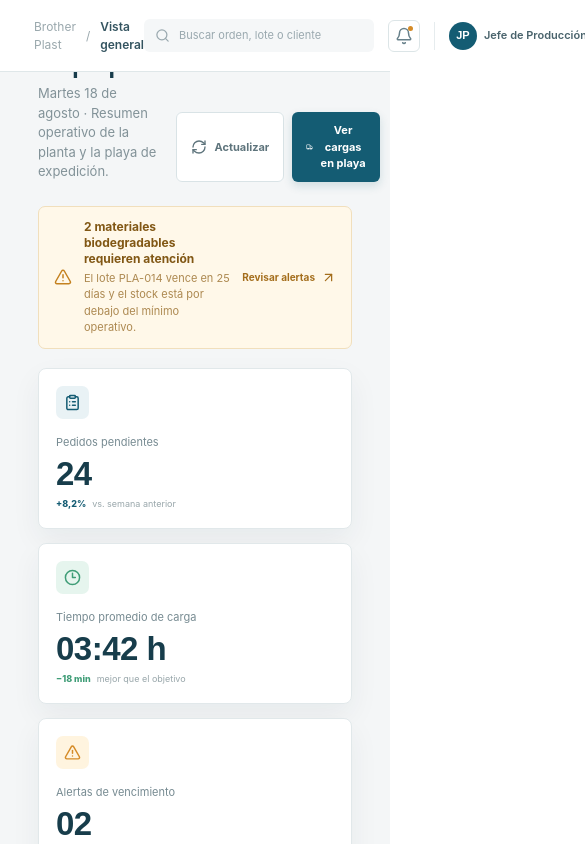
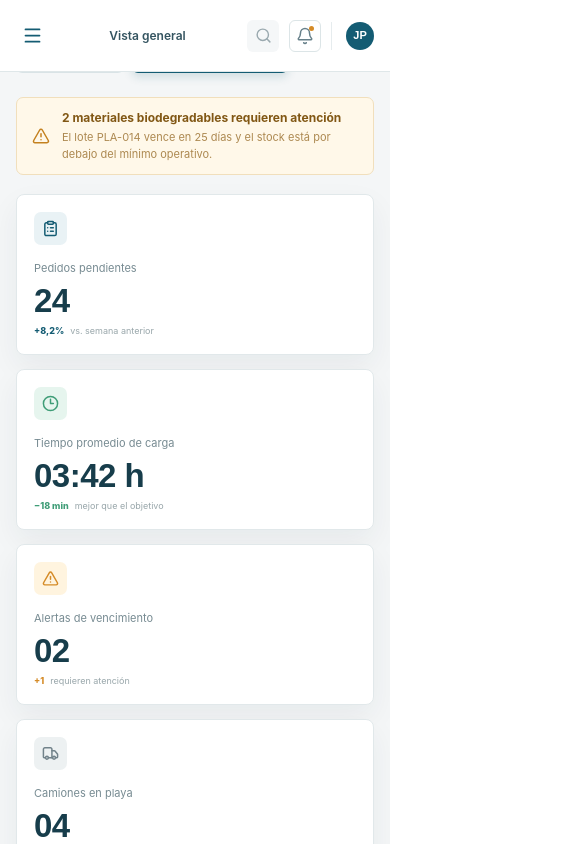
Before and after one commit to AndyLipo/Codevia, a React (Vite) app: page / in a window 390 px wide. Both pictures are taken after a click on the button "Entrar al puesto". Shown: the part 174-1018 px from the top of the page, 585 px wide, since content can reach past the window. Built offline with nearby package versions, Linux system fonts and the light colour scheme.

Commit message:
Fix: responsive mobile

```diff
--- a/src/Components/common/SectionTitle.jsx
+++ b/src/Components/common/SectionTitle.jsx
@@ -5,24 +5,28 @@ export default function SectionTitle({
   action,
 }) {
   return (
-    <div className="mb-6 flex items-end justify-between gap-[18px]">
-      <div>
+    <div className="mb-6 flex items-end justify-between gap-[18px] max-md:flex-col max-md:items-start">
+      <div className="min-w-0">
         <div className="mb-2 text-[9px] font-bold uppercase tracking-[0.16em] text-[#82979e]">
           {eyebrow}
         </div>
 
-        <h1 className="m-0 font-barlow text-[38px] leading-[0.95] tracking-[-0.6px] text-[#173c4b]">
+        <h1 className="m-0 font-barlow text-[38px] leading-[0.95] tracking-[-0.6px] text-[#173c4b] max-md:text-[34px] max-md:leading-7">
           {title}
         </h1>
 
         {description && (
-          <p className="mt-[9px] mb-0 text-[13px] text-[#829298]">
+          <p className="mt-[9px] mb-0 text-[13px] text-[#829298] max-md:max-w-[520px] max-md:text-[12px]">
             {description}
           </p>
         )}
       </div>
 
-      {action}
+      {action && (
+        <div className="shrink-0 max-md:w-full">
+          {action}
+        </div>
+      )}
     </div>
   );
 }
--- a/src/Components/dashboard/Overview.jsx
+++ b/src/Components/dashboard/Overview.jsx
@@ -26,12 +26,24 @@ export default function Overview({ navigate, fakeAction }) {
       />
 
       <div className="mb-[19px] flex items-center gap-3 rounded-[7px] border border-[#f1dfbc] bg-[#fff8e9] px-[15px] py-3">
-        <div className="text-[#c4811f]"><AlertTriangle size={18} /></div>
+        <div className="text-[#c4811f]">
+          <AlertTriangle size={18} />
+        </div>
+
         <div className="flex-1">
-          <strong className="block text-xs text-[#815714]">2 materiales biodegradables requieren atención</strong>
-          <span className="mt-[3px] block text-[11px] text-[#ad8951]">El lote PLA-014 vence en 25 días y el stock está por debajo del mínimo operativo.</span>
+          <strong className="block text-xs text-[#815714]">
+            2 materiales biodegradables requieren atención
+          </strong>
+
+          <span className="mt-[3px] block text-[11px] text-[#ad8951]">
+            El lote PLA-014 vence en 25 días y el stock está por debajo del mínimo operativo.
+          </span>
         </div>
-        <button onClick={() => navigate("warehouse")} className="flex items-center gap-1.5 text-[10px] font-bold text-[#a46e1c]">
+
+        <button
+          onClick={() => navigate("warehouse")}
+          className="flex items-center gap-1.5 text-[10px] font-bold text-[#a46e1c] max-md:hidden"
+        >
           Revisar alertas <ArrowUpRight size={15} />
         </button>
       </div>
--- a/src/Components/layout/AppShell.jsx
+++ b/src/Components/layout/AppShell.jsx
@@ -42,7 +42,7 @@ export default function AppShell({
           fakeAction={fakeAction}
         />
 
-        <div className="mx-auto max-w-[1440px] px-[38px] pb-4 pt-[34px]">
+        <div className="mx-auto max-w-[1440px] px-6 pb-4 pt-[34px] max-md:px-4 max-md:pt-6">
           {children}
         </div>
 
--- a/src/Components/layout/Topbar.jsx
+++ b/src/Components/layout/Topbar.jsx
@@ -18,37 +18,40 @@ export default function Topbar({
   const currentModule = modules.find((m) => m.id === active);
 
   return (
-    <header className="sticky top-0 z-10 flex h-[72px] items-center justify-between border-b border-[#dfe7e9] bg-white px-[34px]">
+    <header className="sticky top-0 z-10 flex h-[72px] items-center justify-between border-b border-[#dfe7e9] bg-white px-4 lg:px-[34px]">
+
       {/* Menú mobile */}
       <button
         type="button"
         onClick={() => setMobileOpen(true)}
         aria-label="Abrir menú"
-        className="hidden border-0 bg-transparent text-brand lg:hidden"
+        className="grid h-8 w-8 place-items-center border-0 bg-transparent text-brand lg:hidden"
       >
-        <Menu size={20} />
+        <Menu size={21} />
       </button>
 
       {/* Breadcrumbs */}
       <div className="flex items-center gap-2.5 text-[12px] text-[#9aa8ad]">
-        <span>Brother Plast</span>
-        <span>/</span>
+        <span className="hidden sm:inline">Brother Plast</span>
+        <span className="hidden sm:inline">/</span>
+
         <strong className="font-semibold text-[#345460]">
           {currentModule?.label ?? "Vista general"}
         </strong>
       </div>
 
       {/* Acciones */}
-      <div className="flex items-center gap-3.5">
+      <div className="flex items-center gap-2.5 lg:gap-3.5">
+
         {/* Buscador */}
-        <div className="flex w-[230px] items-center gap-[9px] rounded-[6px] bg-[#f5f7f8] px-[11px] py-2 text-[#9aa9af]">
+        <div className="flex h-8 w-8 items-center justify-center rounded-[6px] bg-[#f5f7f8] text-[#9aa9af] lg:h-auto lg:w-[230px] lg:justify-start lg:gap-[9px] lg:px-[11px] lg:py-2">
           <Search size={17} />
 
           <input
             type="text"
             placeholder="Buscar orden, lote o cliente"
             onChange={(e) => setQuery(e.target.value)}
-            className="w-full border-0 bg-transparent text-[11px] text-ink outline-none placeholder:text-[#9aa9af]"
+            className="hidden w-full border-0 bg-transparent text-[11px] text-ink outline-none placeholder:text-[#9aa9af] lg:block"
           />
         </div>
 
@@ -68,11 +71,14 @@ export default function Topbar({
 
         {/* Selector de rol */}
         <div className="flex items-center gap-[7px] border-l border-[#e6ecee] pl-3.5">
+
+          {/* Avatar */}
           <div className="grid h-7 w-7 place-items-center rounded-full bg-brand font-barlow text-[11px] font-bold text-white">
             {role?.initials ?? "AL"}
           </div>
 
-          <div className="relative flex items-center">
+          {/* Selector — solo desktop */}
+          <div className="relative hidden items-center lg:flex">
             <select
               value={role?.id ?? ""}
               onChange={(e) => {
```
